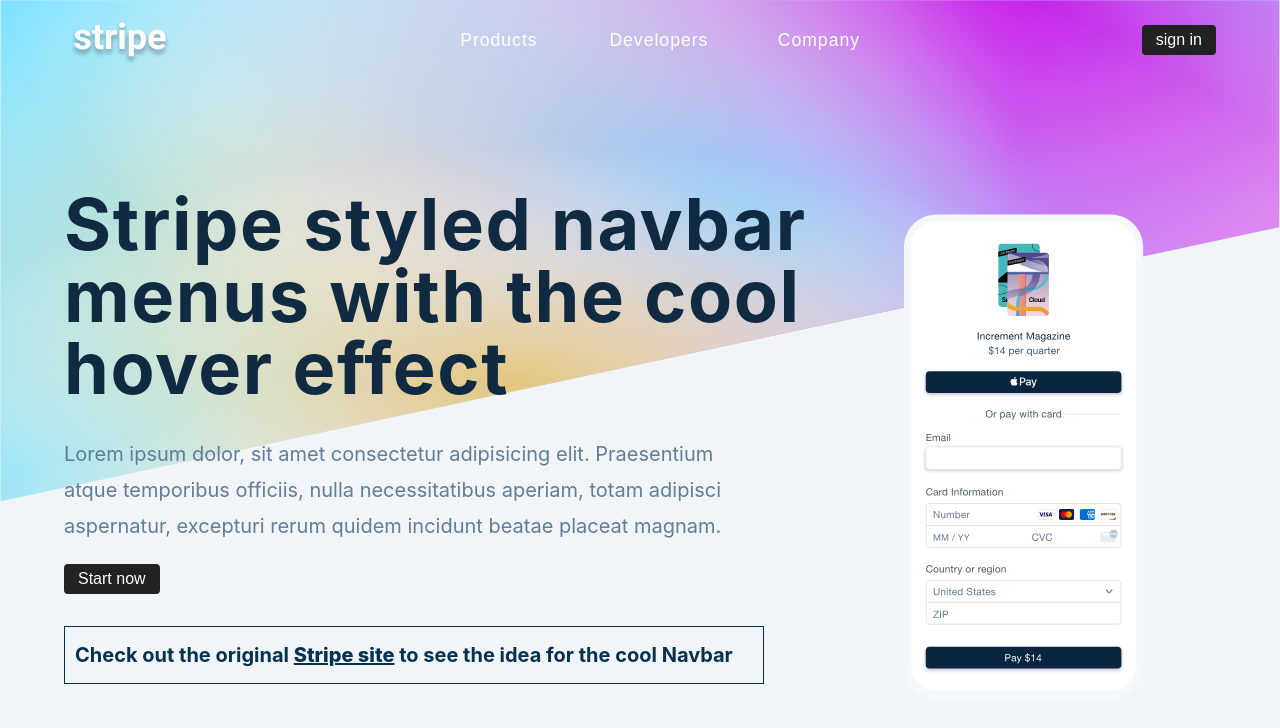
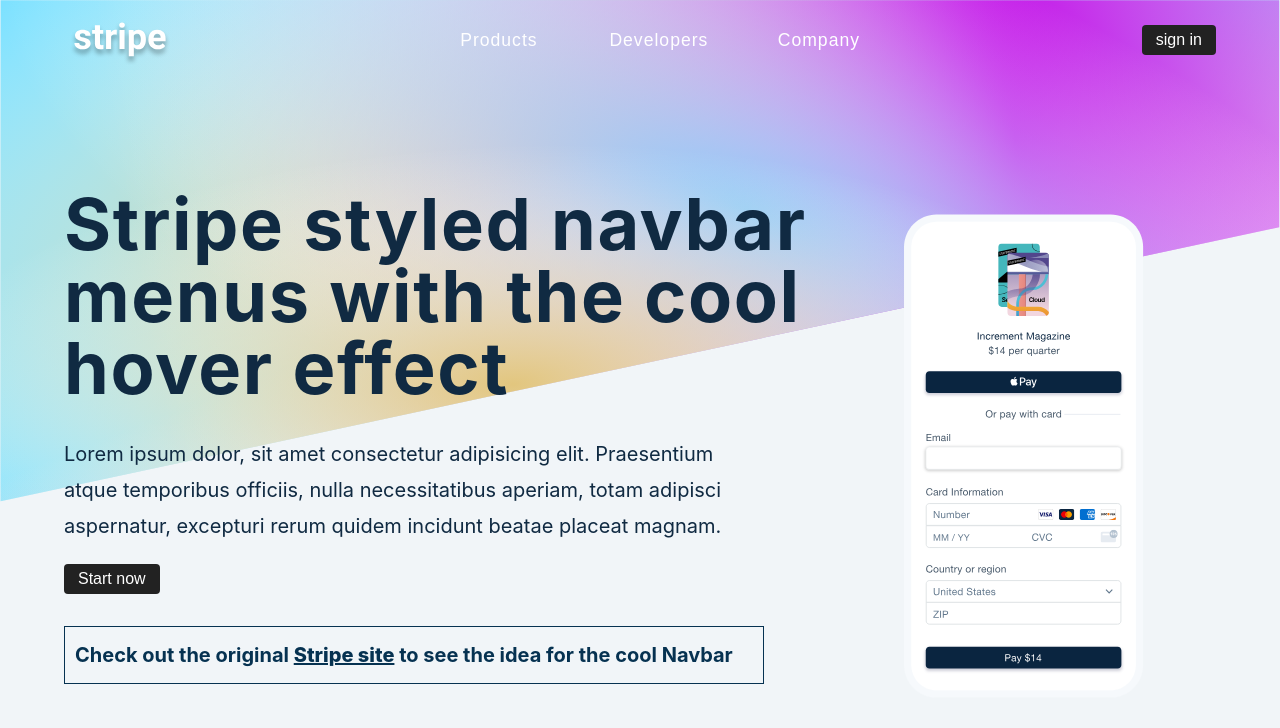
Before and after one commit to obrm/stripe-menus, a React (Create React App) app: page / in a window 1280 px wide. Shown: the top 728 px of the page. Built offline with nearby package versions, Linux system fonts and the light colour scheme.

Commit message:
update index.css

```diff
--- a/src/index.css
+++ b/src/index.css
@@ -94,7 +94,7 @@
 }
 p {
   margin-bottom: 1.25rem;
-  color: var(--clr-grey-5);
+  color: var(--clr-grey-1);
 }
 @media screen and (min-width: 800px) {
   h1 {
```
